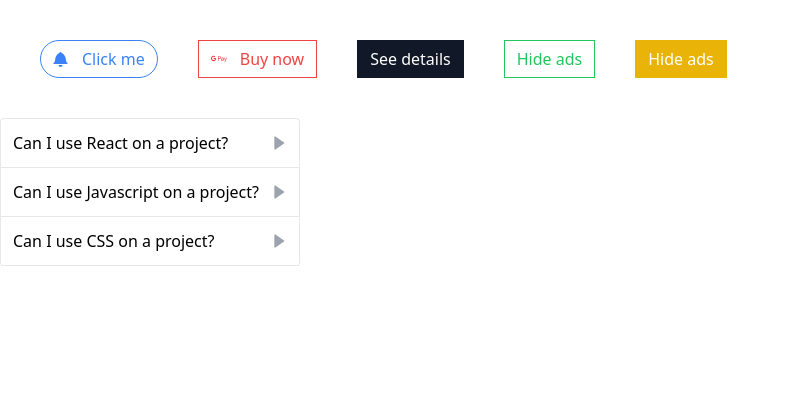
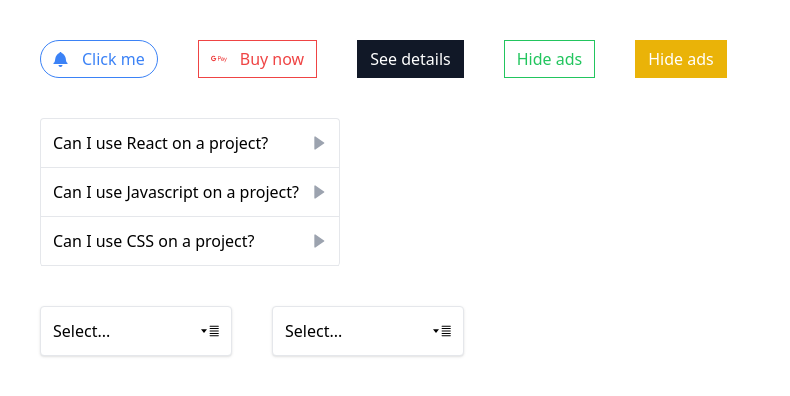
Before and after one commit to AmineBENCHOUCHE/ReactComponents, a React (Create React App) app: page / in a window 1280 px wide. Shown: the top 396 px of the page, without its empty margins (0-790 px from the left). Built offline with nearby package versions, Linux system fonts and the light colour scheme.

Commit message:
Add dropdown component and DropdownPage

```diff
--- a/src/App.js
+++ b/src/App.js
@@ -1,29 +1,29 @@
-import Accordion from "./components/Accordion";
+import { useState } from "react";
+import Dropdown from "./components/Dropdown";
+import AccordionPage from "./pages/AccordionPage";
 import ButtonPage from "./pages/ButtonPage";
+
 function App() {
-  const items = [
-    {
-      id: "fgdfg",
-      label: "Can I use React on a project?",
-      content:
-        "You can use react on any project, You can use react on any projectYou can use react on any project",
-    },
-    {
-      id: "fgdfgdg",
-      label: "Can I use Javascript on a project?",
-      content:
-        "You can use react on any project, You can use react on any project",
-    },
-    {
-      id: "mapezn",
-      label: "Can I use CSS on a project?",
-      content: "You can use react on any project",
-    },
+  const options = [
+    { label: "Red", value: "red" },
+    { label: "Green", value: "green" },
+    { label: "Blue", value: "blue" },
   ];
+
+  const [selection, setselection] = useState(null);
+
+  const handleSelect = (option) => {
+    setselection(option);
+  };
+
   return (
     <div>
       <ButtonPage />
-      <Accordion items={items} />
+      <AccordionPage />
+      <div className="flex">
+        <Dropdown options={options} value={selection} onChange={handleSelect} />
+        <Dropdown options={options} value={selection} onChange={handleSelect} />
+      </div>
     </div>
   );
 }
--- /dev/null
+++ b/src/components/Dropdown.jsx
@@ -0,0 +1,71 @@
+import { useState, useEffect, useRef} from "react";
+import {RxDropdownMenu} from "react-icons/rx"
+import Panel from "./Panel";
+
+const Dropdown = ({options, value, onChange}) => {
+
+    const [isOpen, setIsOpen] = useState(false)
+    const divEl = useRef()
+
+    const handleClick = () => {
+        setIsOpen(!isOpen)
+    }
+    const handleOptionClick = (option) => {
+       //CLOSE DROPDOWN
+        setIsOpen(false)
+        // WHAT option did the user click on
+        onChange(option)
+    }
+    useEffect(() => {
+      const handler = (event) => {
+
+        // console.log(divEl);
+        // we check if divEl is not referenced to any element
+        if(!divEl.current){
+            return
+        }
+        if(divEl.current.contains(event.target)){
+
+        }else{
+            setIsOpen(false)
+        }
+
+      }
+      document.addEventListener("click", handler, true)
+       return() =>{
+
+        document.removeEventListener('click', handler)
+       }
+
+
+    }, [])
+
+
+
+    const renderedOptions = options.map(option => {
+        return (
+            <div className="hover:bg-sky-100 rounded cursor-pointer p-1"
+
+             key={option.value}
+             onClick={() => handleOptionClick(option)}
+             onChange={() => onChange(option.value)}
+             value={option.value}>{option.label}
+            </div>
+        )}
+    )
+
+
+  return (
+    <div className="flex ml-10">
+        <div className="w-48 relative" ref={divEl }>
+            <Panel className="flex items-center justify-between cursor-pointer"
+            onClick={handleClick}>
+            {value?.label || "Select..."}
+            <RxDropdownMenu className="text-lg"/>
+            </Panel>
+          {isOpen && <Panel className="absolute top-full ">{renderedOptions}</Panel>}
+        </div>
+    </div>
+  )
+}
+export default Dropdown
--- /dev/null
+++ b/src/components/Panel.jsx
@@ -0,0 +1,11 @@
+import classNames from "classnames"
+const Panel = ({children, className, ...rest}) => {
+
+    const finalClassNames= classNames(" border rounded p-3 bg-white shadow w-full",
+     className,
+      )
+  return (
+    <div {...rest} className={finalClassNames}>{children}</div>
+  )
+}
+export default Panel
--- /dev/null
+++ b/src/pages/AccordionPage.js
@@ -0,0 +1,28 @@
+import Accordion from "../components/Accordion";
+function AccordionPage() {
+  const items = [
+    {
+      id: "fgdfg",
+      label: "Can I use React on a project?",
+      content:
+        "You can use react on any project, You can use react on any projectYou can use react on any project",
+    },
+    {
+      id: "fgdfgdg",
+      label: "Can I use Javascript on a project?",
+      content:
+        "You can use react on any project, You can use react on any project",
+    },
+    {
+      id: "mapezn",
+      label: "Can I use CSS on a project?",
+      content: "You can use react on any project",
+    },
+  ];
+  return (
+    <div className="ml-10 mb-10">
+      <Accordion items={items} />
+    </div>
+  );
+}
+export default AccordionPage;
```
